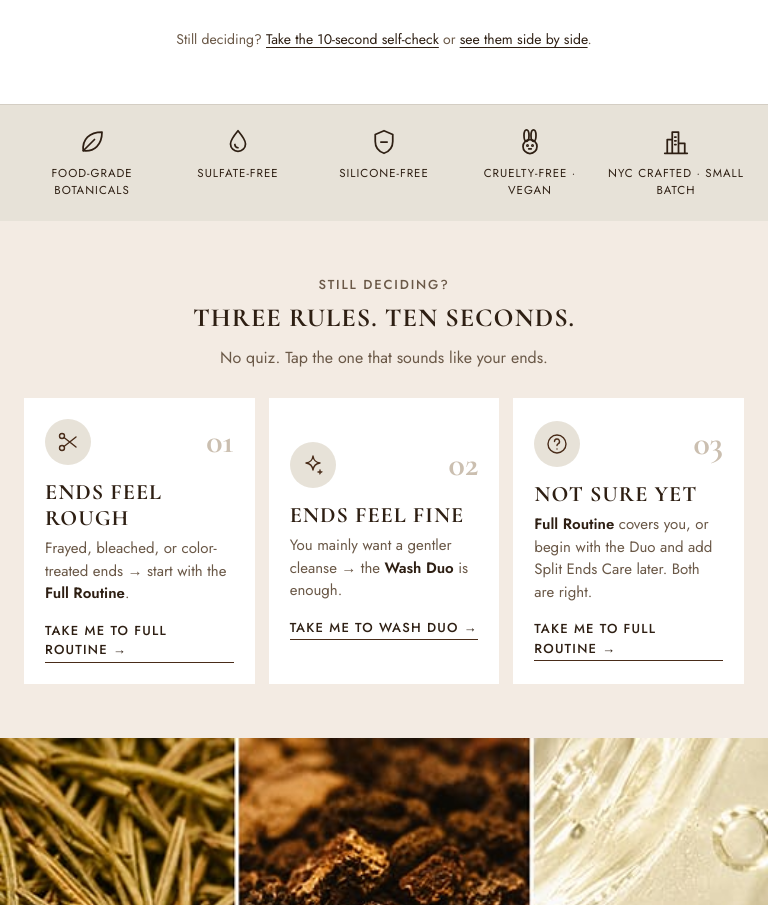
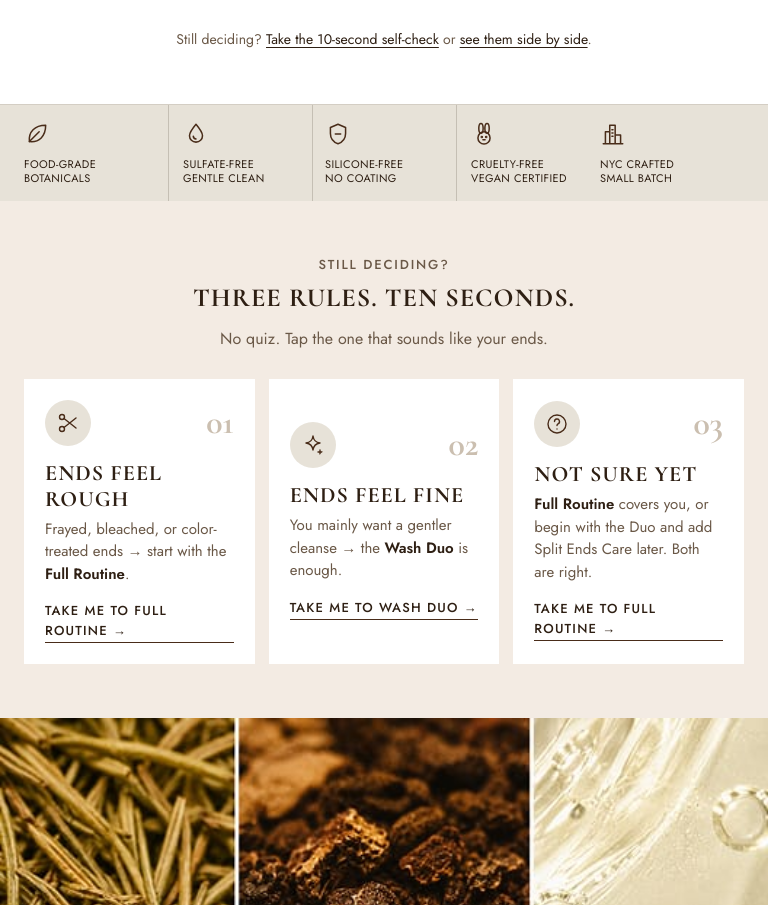
Before and after one commit to digitalcraft888/jadu-routine-chooser, a plain HTML site: page index.html in a window 768 px wide. Shown: the part 2313-3218 px from the top of the page. Drawn offline with Linux system fonts and the light colour scheme.

Commit message:
Trust strip restructured to match hero benefit row

```diff
--- a/index.html
+++ b/index.html
@@ -137,13 +137,13 @@
   </div>
 </section>
 
-<div class="strip"><div class="wrap">
-  <span><svg class="ic" aria-hidden="true"><use href="#i-leaf"/></svg>Food-grade botanicals</span>
-  <span><svg class="ic" aria-hidden="true"><use href="#i-drop"/></svg>Sulfate-free</span>
-  <span><svg class="ic" aria-hidden="true"><use href="#i-shield"/></svg>Silicone-free</span>
-  <span><svg class="ic" aria-hidden="true"><use href="#i-rabbit"/></svg>Cruelty-free · Vegan</span>
-  <span><svg class="ic" aria-hidden="true"><use href="#i-skyline"/></svg>NYC crafted · Small batch</span>
-</div></div>
+<div class="strip"><div class="wrap"><ul class="strip-list">
+  <li><svg class="ic" aria-hidden="true"><use href="#i-leaf"/></svg><span>Food-grade<br>botanicals</span></li>
+  <li><svg class="ic" aria-hidden="true"><use href="#i-drop"/></svg><span>Sulfate-free<br>gentle clean</span></li>
+  <li><svg class="ic" aria-hidden="true"><use href="#i-shield"/></svg><span>Silicone-free<br>no coating</span></li>
+  <li><svg class="ic" aria-hidden="true"><use href="#i-rabbit"/></svg><span>Cruelty-free<br>vegan certified</span></li>
+  <li><svg class="ic" aria-hidden="true"><use href="#i-skyline"/></svg><span>NYC crafted<br>small batch</span></li>
+</ul></div></div>
 
 <!-- RULES -->
 <section class="rules pad" id="rules">
--- a/style.css
+++ b/style.css
@@ -584,3 +584,29 @@ a:focus-visible,button:focus-visible,summary:focus-visible,input:focus-visible{o
   .mc{font-size:9.5px;letter-spacing:.8px;padding:3px 8px}
   .cft>div{padding:14px 6px}.cft .btn{padding:10px 4px;font-size:11px;letter-spacing:.5px;min-height:46px}
 }
+
+/* trust strip: same structure as the hero benefit row */
+.strip .wrap{display:block;padding-top:0;padding-bottom:0}
+.strip-list{list-style:none;display:grid;grid-template-columns:repeat(5,1fr);margin:0;padding:0}
+.strip-list li{display:flex;flex-direction:column;align-items:flex-start;gap:8px;padding:20px 14px 20px 18px;font-size:12.5px;line-height:1.3;letter-spacing:.4px;text-transform:uppercase;color:var(--body);text-align:left}
+.strip-list li+li{border-left:1px solid rgba(46,31,19,.18)}
+.strip-list li:first-child{padding-left:0}
+.strip-list .ic{width:30px;height:30px;color:var(--dark)}
+@media(max-width:900px){
+  .strip-list{grid-template-columns:repeat(2,1fr)}
+  .strip-list li{flex-direction:row;align-items:center;gap:10px;padding:14px 8px 14px 0;font-size:11.5px}
+  .strip-list li+li{border-left:0}
+  .strip-list li:nth-child(even){padding-left:14px;border-left:1px solid rgba(46,31,19,.18)}
+  .strip-list li:nth-child(n+3){border-top:1px solid rgba(46,31,19,.18)}
+  .strip-list li:last-child{grid-column:1/-1;border-left:0;padding-left:0}
+  .strip-list .ic{width:24px;height:24px}
+}
+@media(min-width:701px) and (max-width:900px){
+  .strip-list{grid-template-columns:repeat(5,1fr)}
+  .strip-list li{flex-direction:column;align-items:flex-start;padding:16px 8px 16px 12px;font-size:11px}
+  .strip-list li:nth-child(n){border-top:0}
+  .strip-list li:nth-child(even),.strip-list li+li{border-left:1px solid rgba(46,31,19,.18)}
+  .strip-list li:first-child{padding-left:0;border-left:0}
+  .strip-list li:last-child{grid-column:auto}
+  .strip-list .ic{width:26px;height:26px}
+}
```
